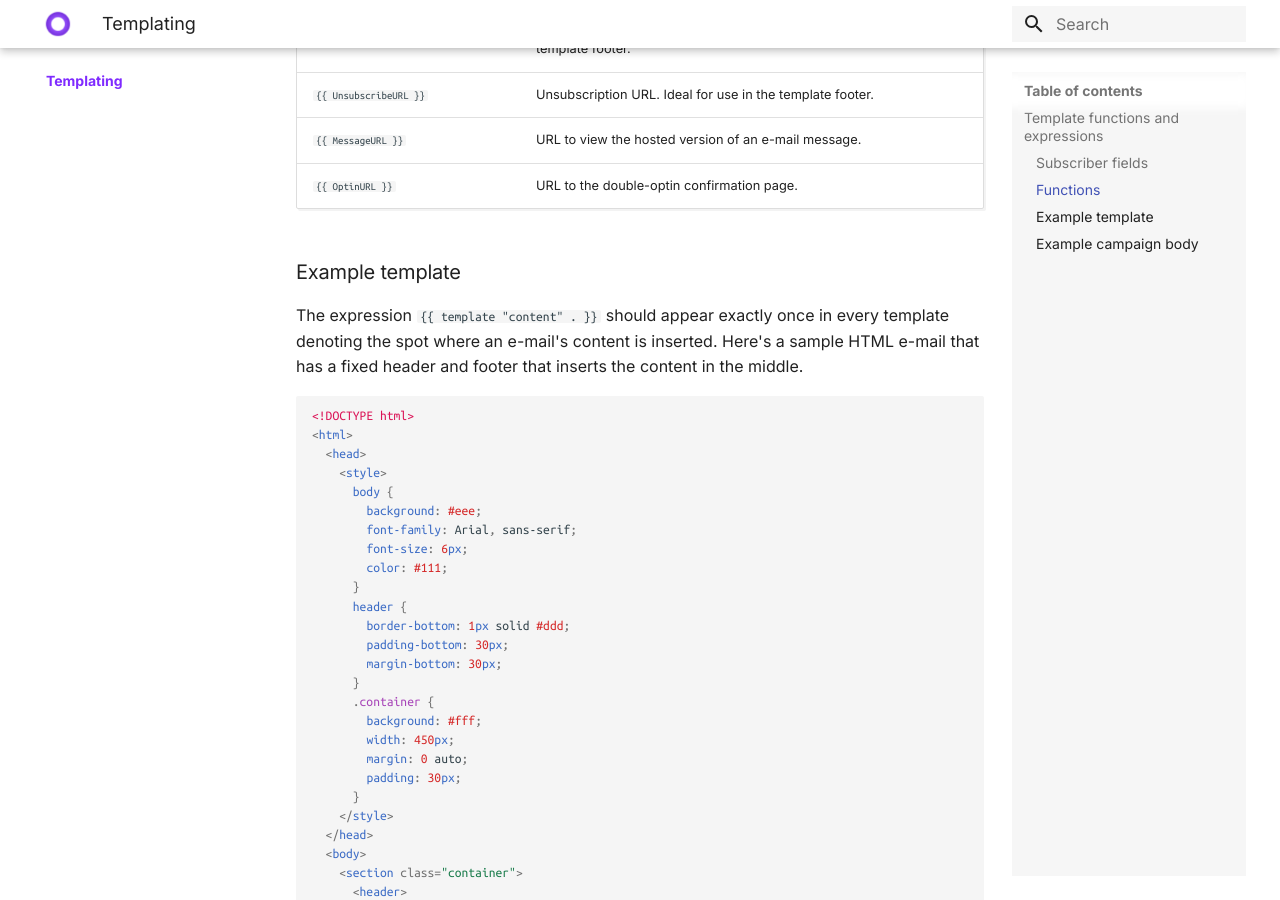
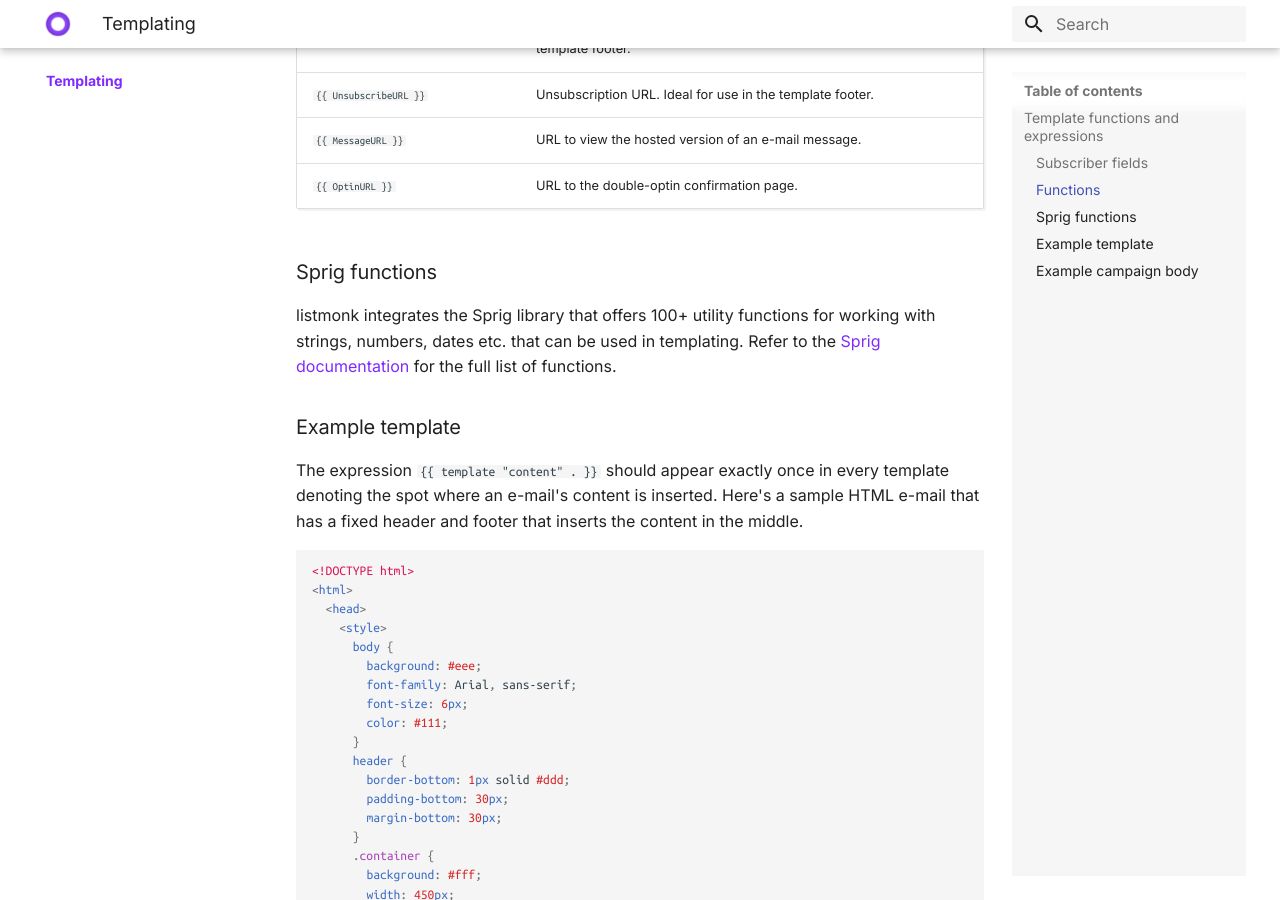
Before and after one commit to knadh/listmonk-site, an MkDocs documentation site: the page built from docs/docs/templating.md, in a window 1280 px wide and 900 px high, scrolled down 1706 px. Built offline with MkDocs 1.6.1 and Material for MkDocs 9.7.7, drawn with Linux system fonts in a browser that asks for light colours; old or Windows-style settings are respelled for this version of MkDocs; some of the changed text lies outside the part shown.

Commit message:
Document v1.0.0

```diff
--- a/docs/docs/templating.md
+++ b/docs/docs/templating.md
@@ -2,7 +2,7 @@
 
 A template is a re-usable HTML design that can be used across various campaigns. Most commonly, templates have standard header and footer areas with logos and branding elements, where campaign content is inserted in the middle. listmonk supports Go template expressions that lets you create powerful, dynamic HTML templates.
 
-listmonk supports [Go template](https://gowebexamples.com/templates/) expressions that lets you create powerful, dynamic HTML templates.
+listmonk supports [Go template](https://gowebexamples.com/templates/) expressions that lets you create powerful, dynamic HTML templates. It also integrates 100+ useful [Sprig template functions](https://masterminds.github.io/sprig/).
 
 ## Template functions and expressions
 
@@ -39,6 +39,10 @@
 | `{{ UnsubscribeURL }}`                      | Unsubscription URL. Ideal for use in the template footer.                                                                                                      |
 | `{{ MessageURL }}`                          | URL to view the hosted version of an e-mail message.                                                                                                           |
 | `{{ OptinURL }}`                            | URL to the double-optin confirmation page.                                                                                                                     |
+
+### Sprig functions
+listmonk integrates the Sprig library that offers 100+ utility functions for working with strings, numbers, dates etc. that can be used in templating. Refer to the [Sprig documentation](https://masterminds.github.io/sprig/) for the full list of functions.
+
 
 ### Example template
 
--- a/site/data/github.json
+++ b/site/data/github.json
@@ -1 +1 @@
-{"version":"v0.9.0-beta","date":"2021-02-13T12:42:32Z","assets":[{"name":"darwin","url":"https://github.com/knadh/listmonk/releases/download/v0.9.0-beta/listmonk_0.9.0-beta_darwin_amd64.tar.gz"},{"name":"freebsd","url":"https://github.com/knadh/listmonk/releases/download/v0.9.0-beta/listmonk_0.9.0-beta_freebsd_amd64.tar.gz"},{"name":"linux","url":"https://github.com/knadh/listmonk/releases/download/v0.9.0-beta/listmonk_0.9.0-beta_linux_amd64.tar.gz"},{"name":"netbsd","url":"https://github.com/knadh/listmonk/releases/download/v0.9.0-beta/listmonk_0.9.0-beta_netbsd_amd64.tar.gz"},{"name":"openbsd","url":"https://github.com/knadh/listmonk/releases/download/v0.9.0-beta/listmonk_0.9.0-beta_openbsd_amd64.tar.gz"},{"name":"windows","url":"https://github.com/knadh/listmonk/releases/download/v0.9.0-beta/listmonk_0.9.0-beta_windows_amd64.tar.gz"}]}
+{"version":"v1.0.0","date":"2021-05-16T13:40:53Z","assets":[{"name":"darwin","url":"https://github.com/knadh/listmonk/releases/download/v1.0.0/listmonk_1.0.0_darwin_amd64.tar.gz"},{"name":"freebsd","url":"https://github.com/knadh/listmonk/releases/download/v1.0.0/listmonk_1.0.0_freebsd_amd64.tar.gz"},{"name":"linux","url":"https://github.com/knadh/listmonk/releases/download/v1.0.0/listmonk_1.0.0_linux_amd64.tar.gz"},{"name":"netbsd","url":"https://github.com/knadh/listmonk/releases/download/v1.0.0/listmonk_1.0.0_netbsd_amd64.tar.gz"},{"name":"openbsd","url":"https://github.com/knadh/listmonk/releases/download/v1.0.0/listmonk_1.0.0_openbsd_amd64.tar.gz"},{"name":"windows","url":"https://github.com/knadh/listmonk/releases/download/v1.0.0/listmonk_1.0.0_windows_amd64.tar.gz"}]}
--- a/site/layouts/index.html
+++ b/site/layouts/index.html
@@ -127,8 +127,7 @@
         <h1>Templating</h1>
         <p>
           Create powerful, dynamic e-mail templates with the <a href="https://golang.org/pkg/text/template/">Go templating language</a>.
-          Use template expressions and logic in subject lines and content with
-          the richtext editor or work with raw syntax-highlighted HTML.</p>
+        Use template expressions and logic in subject lines and content. Write HTML e-mails with a WYSIWYG editor, Markdown, raw syntax-highlighted HTML, or just plain text.</p>
       </div>
     </div>
   </section>
```
Also changed, not shown: docs/docs/index.md (+1 -5 lines).
